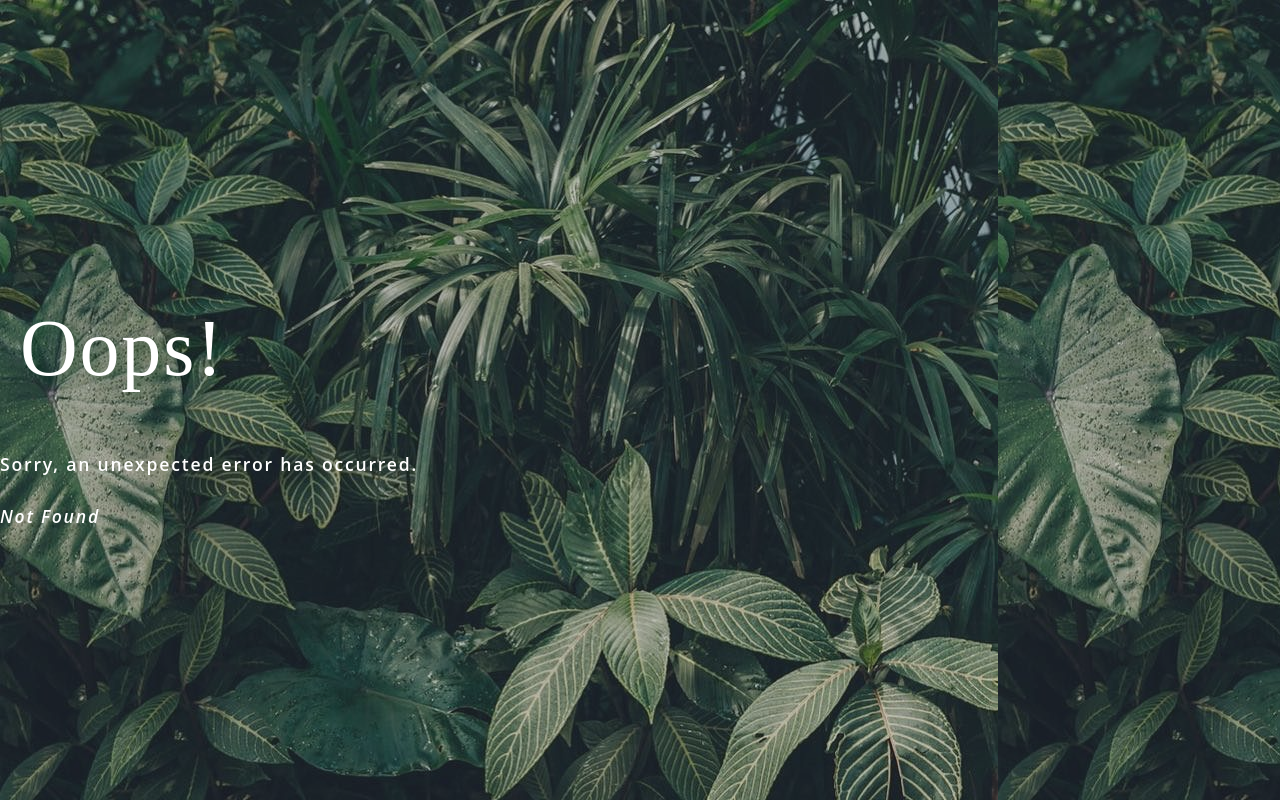
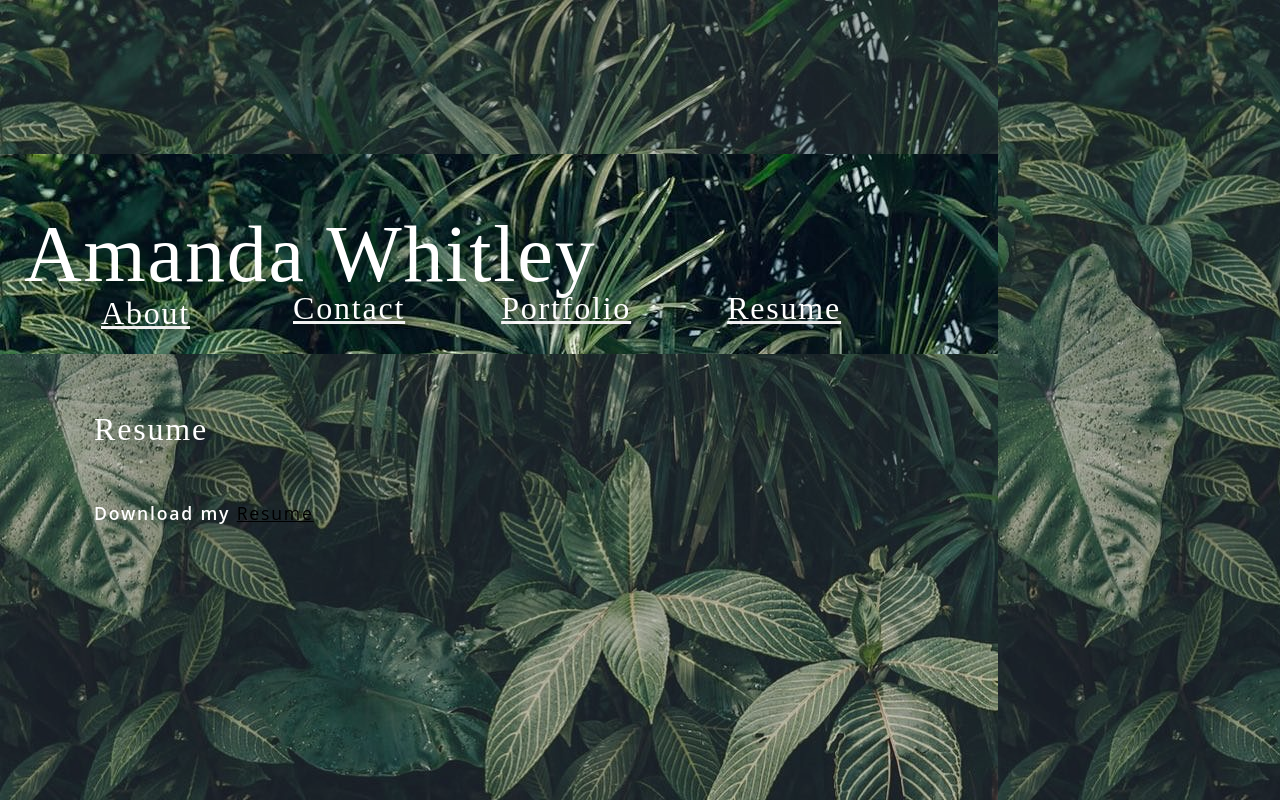
Before and after one commit to Pandax19/react-portfolio, a React (Vite) app: page /resume in a window 1280 px wide. Before the commit this address had no page. Built offline with nearby package versions, Linux system fonts and the light colour scheme.

Commit message:
fixed maybe?

```diff
--- a/src/components/pages/Portfolio/portfolio.jsx
+++ b/src/components/pages/Portfolio/portfolio.jsx
@@ -1,6 +1,6 @@
 import React from "react";
+import { useState } from "react";
 import kryptKeeper from "../../../assets/images/kk-faves.jpg";
-import Planner from "../../../assets/images/planner.jpg";
 import Otr from "../../../assets/images/OTRsnap.jpg";
 import Zelda from "../../../assets/images/zeldaq2.jpg";
 import Note from "../../../assets/images/note-taker1.jpg";
@@ -9,12 +9,12 @@ import { removeHyphensAndCapitalize } from "../../../utils/helpers";
 
 
 export default function Portfolio() {
-  const projects = [
+  const [projects] = useState([
     {
       name: "Hive",
       description: "add games you've played to your profile and leave reviews",
       deployment: 'https://hive1-03d1291901c2.herokuapp.com/',
-      img: x,
+      // img: x,
       repo: 'https://github.com/blickenderfer/hive',
     },
 
@@ -46,7 +46,7 @@ export default function Portfolio() {
       img: Note,
       repo: `https://github.com/Pandax19/note-taker`,
     },
-  ];
+  ]);
 
     return (
       <>
--- a/src/components/pages/footer/footer.jsx
+++ b/src/components/pages/footer/footer.jsx
@@ -3,4 +3,24 @@
 
 export default function Footer(){
 
+    const icons = [
+        {
+            name: "fab fa-github",
+            link: "https://github.com/Pandax19"
+        },
+        {
+            name: "fab fa-linkedin",
+            link: "https://www.linkedin.com/in/amanda-whitley-0210991b6/"
+        }
+    ]
+
+    return (
+        <footer className="flex-row px-1">
+            {icons.map(icon =>
+                (
+                <a href={icon.link} key ={icon.name} target="_blank" rel="noopener noreferrer"><i className={icon.name}></i></a>)
+                )}
+        </footer>
+    );
+
 }
--- a/src/components/pages/header/header.jsx
+++ b/src/components/pages/header/header.jsx
@@ -1,12 +1,12 @@
 import Plants from '../../../assets/images/plants.jpg'
 
 
-export default function Header(handlePageChange){
+export default function Header(props){
     return (
         <header className='flex-row space-between px-1'>
             <h1>Amanda Whitley</h1>
             <img src={Plants} alt="plants background"></img>
-            {handlePageChange.children}
+            {props.children}
         </header>
     );
 }
--- a/src/components/pages/nav/nav.jsx
+++ b/src/components/pages/nav/nav.jsx
@@ -2,7 +2,7 @@ import { Link } from "react-router-dom";
 import { capitalizeFirstLetter } from "../../../utils/helpers";
 
 function Nav({ currentPage }) {
-  const pages = [ "contact", "portfolio"];
+  const pages = [ "contact", "portfolio", 'resume'];
 
   return (
     <nav>
--- /dev/null
+++ b/src/components/pages/resume/resume.jsx
@@ -0,0 +1,12 @@
+export default function Resume () {
+    return (
+        <section className="my-5">
+            <div className="my-2">
+                <p>
+                    Download my <a href="https://docs.google.com/document/d/1G5Qev0Rbrmd_QZ38GxFWreOjYhTH8lSM/edit?usp=sharing&ouid=106744138954679175943&rtpof=true&sd=true">Resume</a>
+                </p>
+
+            </div>
+        </section>
+    )
+}
```
Also changed, not shown: src/main.jsx (+5 -4 lines), .eslintrc.cjs.
